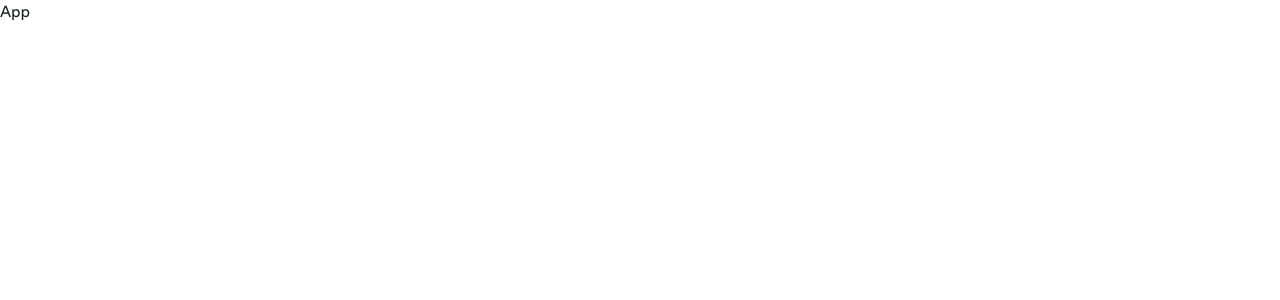
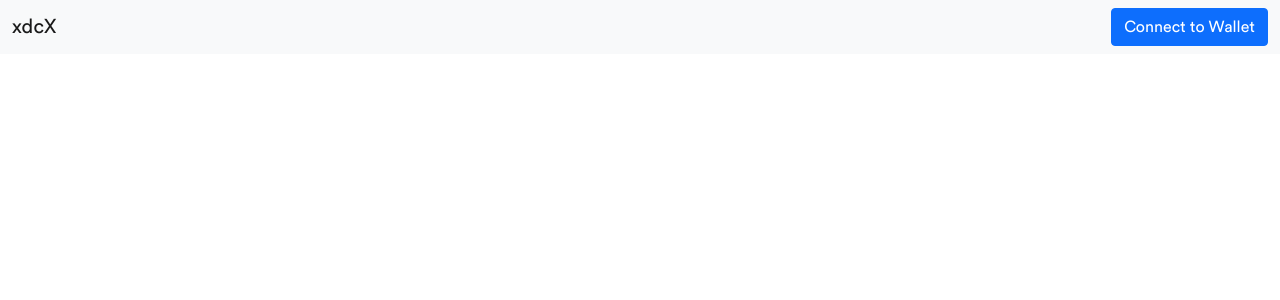
Before and after one commit to sukhesh-vsk/xdcX-Frontend, a React (Create React App) app: page / in a window 1280 px wide. Shown: the top 300 px of the page. Built offline with nearby package versions, Linux system fonts and the light colour scheme.

Commit message:
Added Navbar

```diff
--- a/src/App.js
+++ b/src/App.js
@@ -1,8 +1,9 @@
 import React from 'react'
+import { Navbar } from './components/index'
 
 function App() {
   return (
-    <div>App</div>
+    <Navbar />
   )
 }
 
--- /dev/null
+++ b/src/components/Navbar/Navbar.jsx
@@ -0,0 +1,20 @@
+import React from 'react'
+
+const Navbar = () => {
+    return (
+        <nav class="navbar navbar-expand-lg navbar-light bg-light">
+            <div class="container-fluid d-flex space-around">
+                <div>
+                    <a class="navbar-brand" href="#">xdcX</a>
+                </div>
+                <div class="" id="navbarSupportedContent">
+                    <form class="d-flex flex-row">
+                        <button class="btn btn-primary" type="submit">Connect to Wallet </button>
+                    </form>
+                </div>
+            </div>
+        </nav>
+    )
+}
+
+export default Navbar
--- a/src/components/index.jsx
+++ b/src/components/index.jsx
@@ -0,0 +1 @@
+export { default as Navbar } from './Navbar/Navbar'
```
